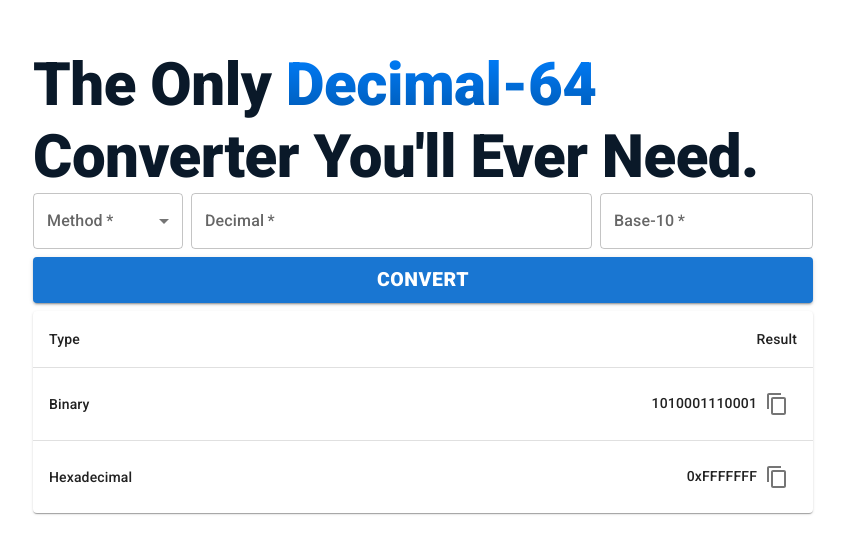
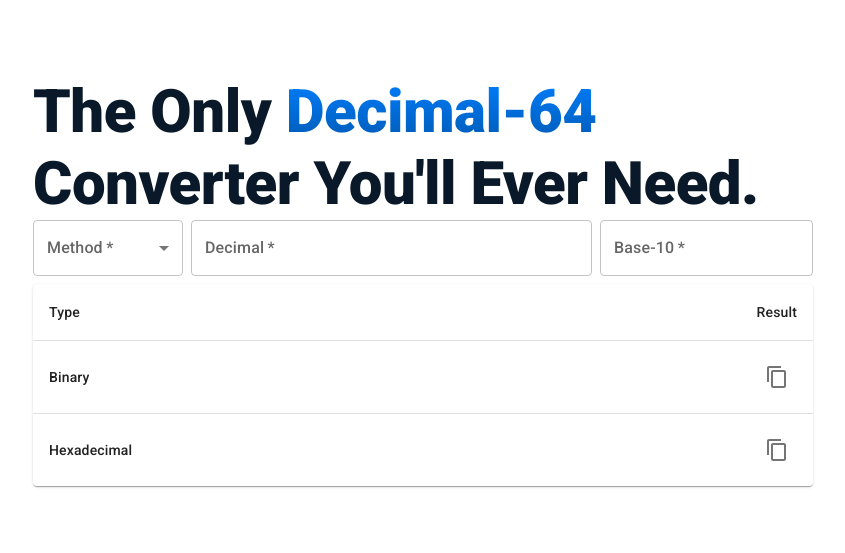
Before and after one commit to Darvvvin/csarch2-mp, a React (Create React App) app in the folder csarch-app/: page / in a window 1280 px wide. Shown: the part 107-660 px from the top of the page, without its empty margins (217-1062 px from the left). Built offline with nearby package versions, Linux system fonts and the light colour scheme.

Commit message:
passed data

```diff
--- a/csarch-app/src/Inputs.jsx
+++ b/csarch-app/src/Inputs.jsx
@@ -2,7 +2,7 @@ import * as React from 'react';
 import Box from '@mui/material/Box';
 import TextField from '@mui/material/TextField';
 import { Typography } from '@mui/material';
-import Button from '@mui/material/Button';
+// import Button from '@mui/material/Button';
 import InputLabel from '@mui/material/InputLabel';
 import MenuItem from '@mui/material/MenuItem';
 import FormControl from '@mui/material/FormControl';
@@ -10,11 +10,29 @@ import Select from '@mui/material/Select';
 import Outputs from './Outputs';
 
 export default function Inputs() {
-    const [age, setAge] = React.useState('');
+    var [method, setMethod] = React.useState('');
+    var [primary, setPrimary] = React.useState('');
+    var [base, setBase] = React.useState('');
 
     const handleChange = (event) => {
-        setAge(event.target.value);
+        setMethod(event.target.value);
+        console.log('Value Changed!');
     };
+
+    const handlePrimary = (event) => {
+        setPrimary(event.target.value);
+        console.log('Primary Changed to ' + primary);
+    };
+
+    const handleBase = (event) => {
+        setBase(event.target.value);
+        console.log('Base Changed to ' + base);
+    };
+
+
+    // function handleConvert() {
+    //     console.log('Clicked!')
+    // }
 
     return (
         <Box
@@ -32,7 +50,7 @@ export default function Inputs() {
                     <Select
                         labelId="demo-simple-select-label"
                         id="demo-simple-select"
-                        value={age}
+                        value={method}
                         label="Method"
                         onChange={handleChange}
                     >
@@ -40,14 +58,26 @@ export default function Inputs() {
                         <MenuItem value={20}>NaN</MenuItem>
                     </Select>
                 </FormControl>
-                <TextField required sx={{ flexGrow: 5, mr: 1 }} id="outlined-basic" type="number" label="Decimal" variant="outlined" />
+                <TextField
+                    required
+                    sx={{ flexGrow: 5, mr: 1 }}
+                    id="outlined-basic"
+                    type="number"
+                    label="Decimal"
+                    variant="outlined"
+                    value={primary}
+                    onChange={handlePrimary}
+                />
                 <TextField required
                     onInput={(e) => {
                         e.target.value = Math.max(0, parseInt(e.target.value)).toString().slice(0, 2)
-                    }} id="outlined-basic" type="number" label="Base-10" variant="outlined" />
+                    }} id="outlined-basic" type="number" label="Base-10" variant="outlined"
+                    value={base}
+                    onChange={handleBase}
+                />
             </Box>
-            <Button variant="contained" sx={{ minWidth: '100%', fontSize: '0.75em' }}><b>Convert</b></Button>
-            <Outputs />
+            {/* <Button variant="contained" onClick={handleConvert} sx={{ minWidth: '100%', fontSize: '0.75em' }}><b>Convert</b></Button> */}
+            <Outputs primary={primary} base={base}/>
         </Box>
     );
 }
--- a/csarch-app/src/Outputs.jsx
+++ b/csarch-app/src/Outputs.jsx
@@ -9,16 +9,18 @@ import Paper from '@mui/material/Paper';
 import ContentCopyIcon from '@mui/icons-material/ContentCopy';
 import { IconButton  } from '@mui/material';
 
-function createData(name, calories) {
-    return { name, calories };
+function createData(type, result) {
+    return { type, result };
 }
 
-const rows = [
-    createData('Binary', 1010001110001),
-    createData('Hexadecimal', '0xFFFFFFF')
-];
+export default function Outputs(props) {
 
-export default function Outputs() {
+
+    const rows = [
+        createData('Binary', props.primary),
+        createData('Hexadecimal', props.base)
+    ];
+
     return (
         <TableContainer component={Paper} sx={{ mt: 1 }}>
             <Table sx={{ minWidth: 650 }} aria-label="simple table">
@@ -31,14 +33,14 @@ export default function Outputs() {
                 <TableBody>
                     {rows.map((row) => (
                         <TableRow
-                            key={row.name}
+                            key={row.type}
                             sx={{ '&:last-child td, &:last-child th': { border: 0 } }}
                         >
                             <TableCell component="th" scope="row">
-                                {row.name}
+                                {row.type}
                             </TableCell>
                             <TableCell align="right">
-                                {row.calories}
+                                {row.result}
                                 <IconButton>
                                     <ContentCopyIcon />
                                 </IconButton >
```
